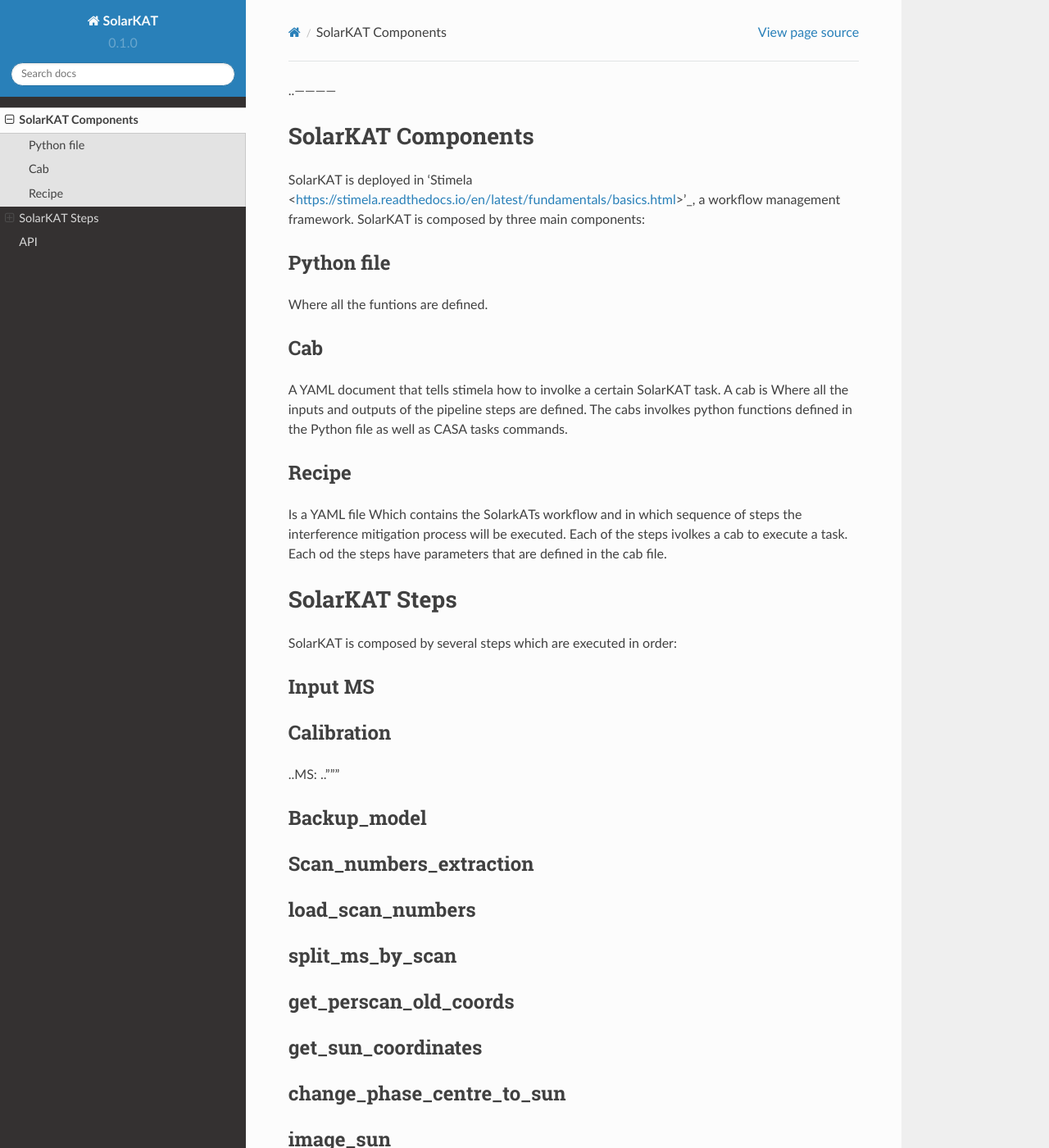
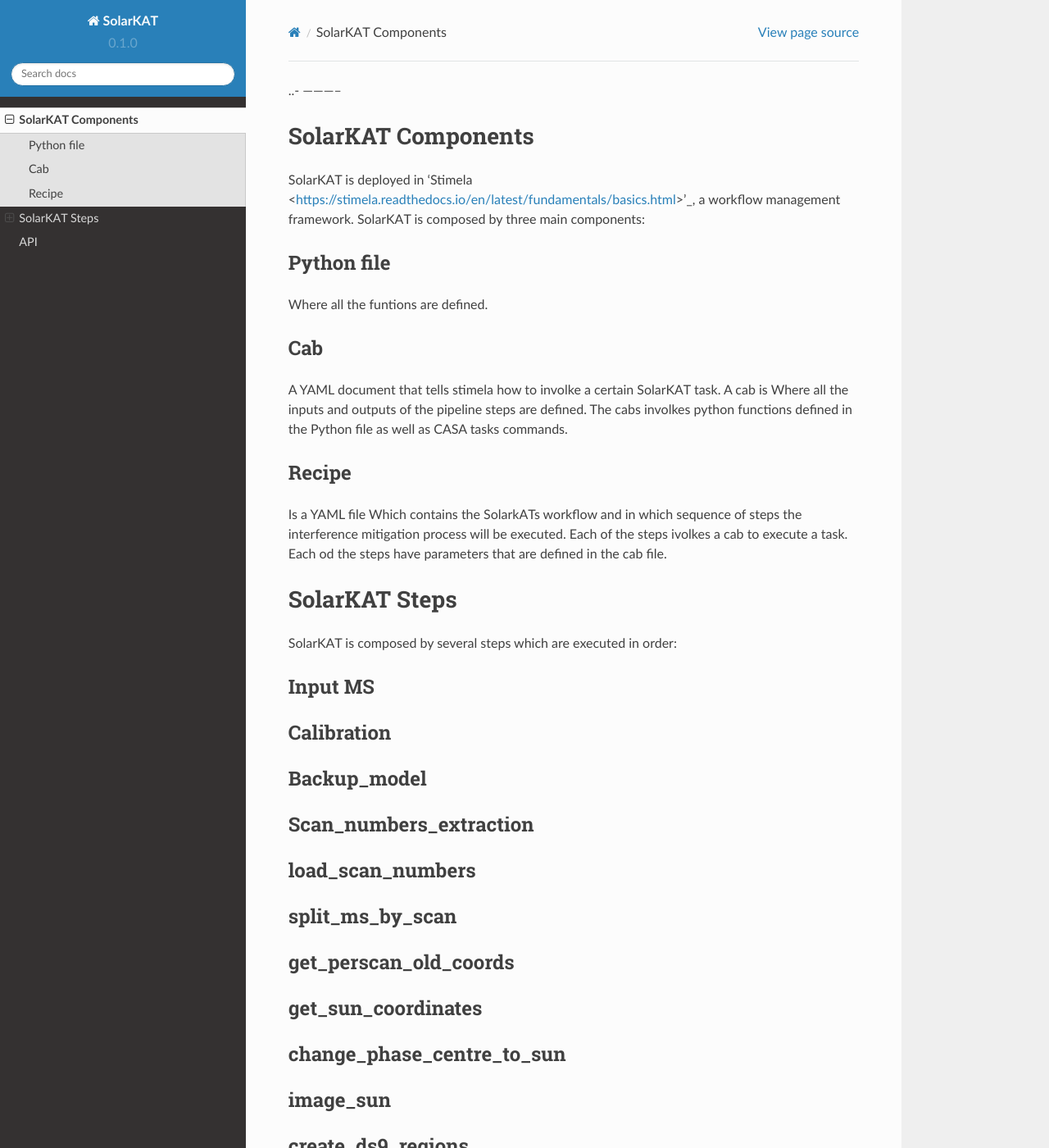
Before and after one commit to Victoria-Samboco/solarkat_docs, a Sphinx documentation site: the page built from docs/source/usage.rst, in a window 1280 px wide and 1400 px high. Shown: the whole window at 82% size. Built offline with Sphinx 7.4.7 and the Read the Docs theme 2.0.0, drawn with Linux system fonts in a browser that asks for light colours; pages that are not in the unit, such as notebooks, are missing from menus.

Commit message:
Merge remote changes

```diff
--- a/docs/source/usage.rst
+++ b/docs/source/usage.rst
@@ -4,7 +4,7 @@
 .. .. _installation:
 
 .. Installation
-..------------
+..- -----------
 
 .. To use SolarKAT, first git clone it using:
 
@@ -37,8 +37,6 @@
 ^^^^^^^^
 Calibration
 ^^^^^^^^^^^
-..MS:
-.."""
 
 Backup_model
 ^^^^^^^^^^^^
@@ -104,10 +102,6 @@
 
 image
 ^^^^^
-.. Params:
-
-.. MS:
-.. """
 
 
 
```
